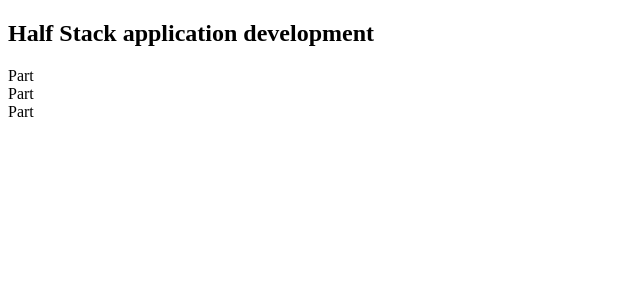
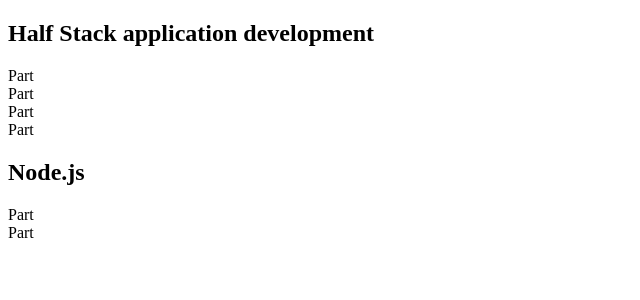
Before and after one commit to jrumbawa/courseinfo, a React (Create React App) app: page / in a window 1280 px wide. Shown: the top 300 px of the page, without its empty margins (0-640 px from the left). Built offline with nearby package versions, Linux system fonts and the light colour scheme.

Commit message:
update course array to a courses object

```diff
--- a/src/App.js
+++ b/src/App.js
@@ -1,9 +1,10 @@
 import Course from './components/Course'
 
 const App = () => {
-  const course = {
+  const courses = [
+    {
+      name: 'Half Stack application development',
       id: 1,
-    name: 'Half Stack application development',
       parts: [
         {
           name: 'Fundamentals of React',
@@ -20,10 +21,32 @@
           exercises: 14,
           id: 3,
         },
+        {
+          name: 'Redux',
+          exercises: 11,
+          id: 4,
+        },
       ],
-  }
+    },
+    {
+      name: 'Node.js',
+      id: 2,
+      parts: [
+        {
+          name: 'Routing',
+          exercises: 3,
+          id: 1,
+        },
+        {
+          name: 'Middlewares',
+          exercises: 7,
+          id: 2,
+        },
+      ],
+    },
+  ]
 
-  return <Course course={course} />
+  return courses.map((course) => <Course course={course} />)
 }
 
 export default App
```
Lines whose indentation alone changed are shown as unchanged.
